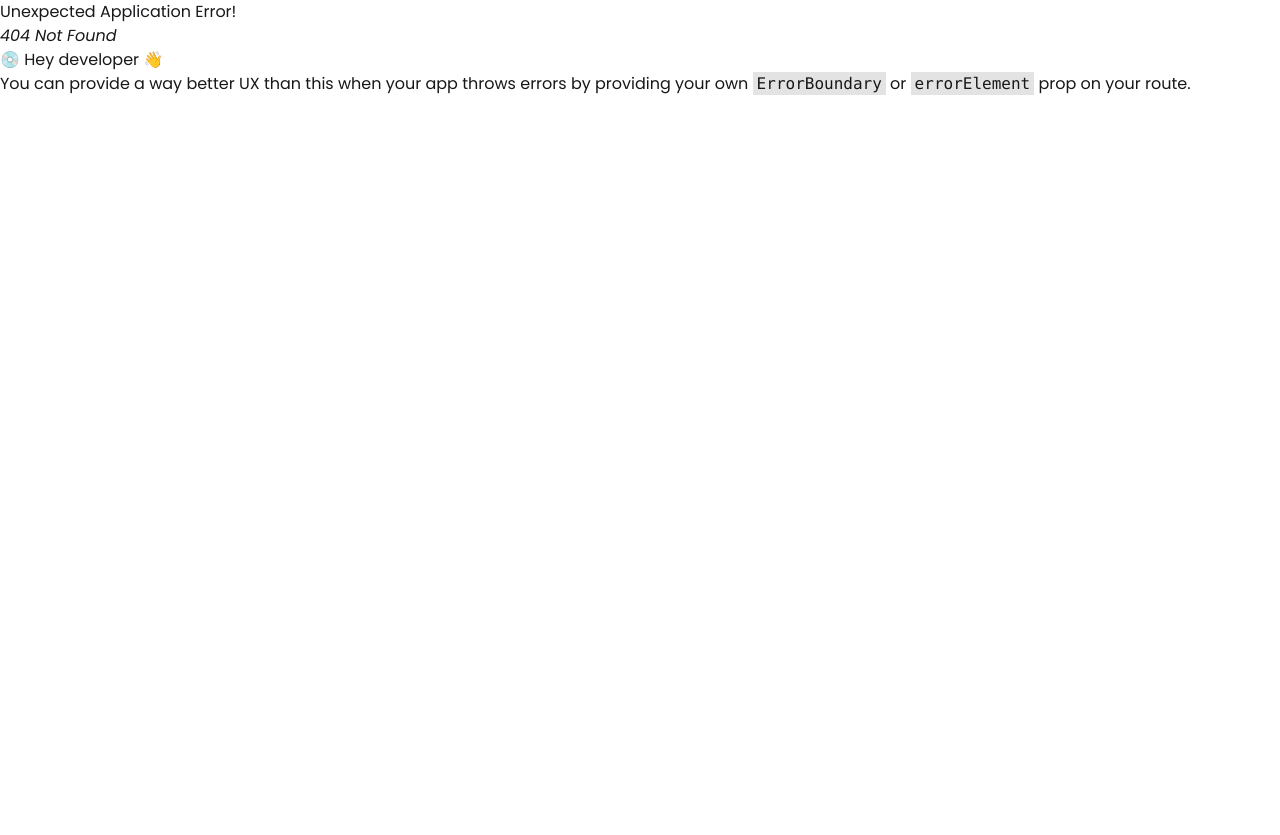
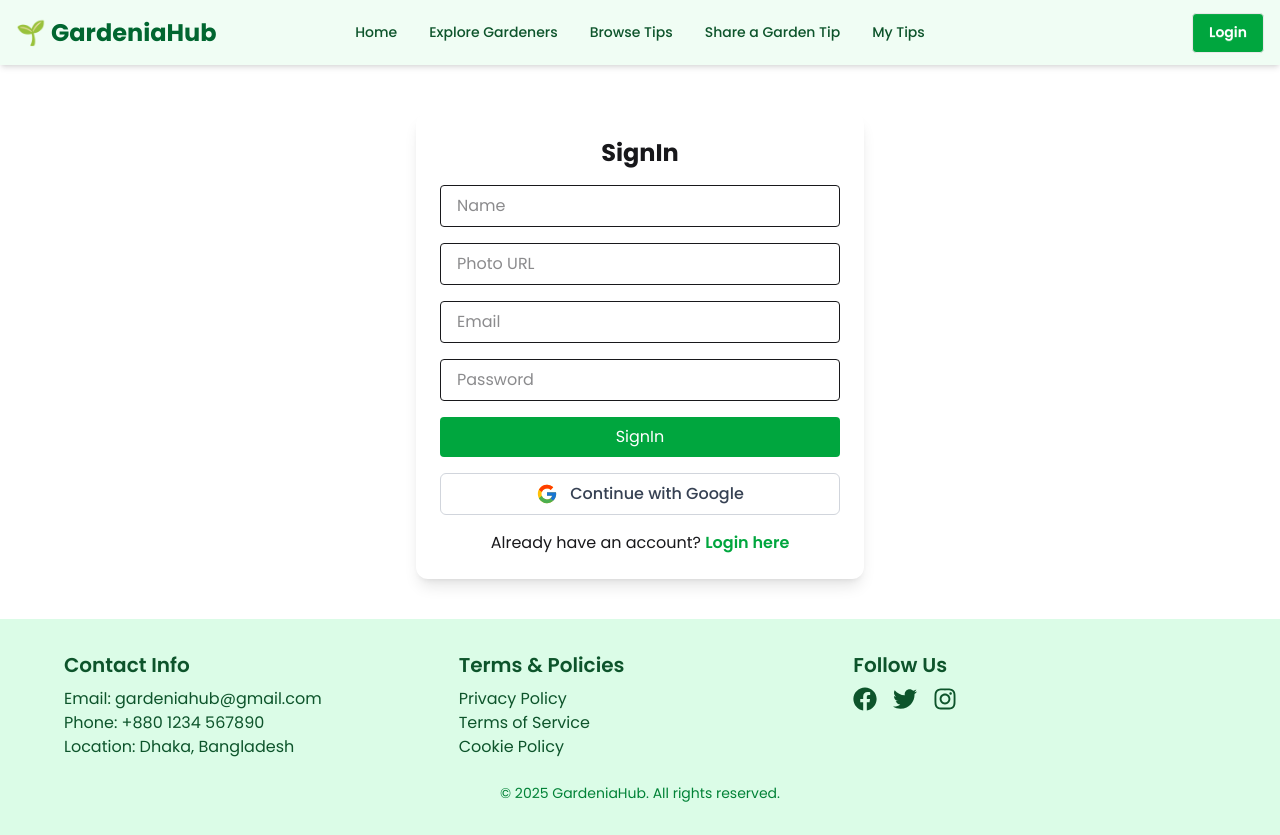
Before and after one commit to fakhrulsipon/GardeniaHub-Client, a React (Vite) app: page /signin in a window 1280 px wide. Before the commit this address had no page. Before the commit the page ends 800 px from the top, so only its background shows below. Built offline with nearby package versions, Linux system fonts and the light colour scheme.

Commit message:
fifth commit

```diff
--- a/package.json
+++ b/package.json
@@ -11,10 +11,12 @@
   },
   "dependencies": {
     "@tailwindcss/vite": "^4.1.7",
+    "firebase": "^11.7.3",
     "react": "^19.1.0",
     "react-dom": "^19.1.0",
     "react-icons": "^5.5.0",
     "react-router": "^7.6.0",
+    "sweetalert2": "^11.21.2",
     "swiper": "^11.2.7",
     "tailwindcss": "^4.1.7"
   },
--- /dev/null
+++ b/src/components/Gardeners.jsx
@@ -0,0 +1,11 @@
+
+
+const Gardeners = () => {
+    return (
+        <div>
+
+        </div>
+    );
+};
+
+export default Gardeners;
--- a/src/components/Nabbar.jsx
+++ b/src/components/Nabbar.jsx
@@ -1,5 +1,5 @@
 
-import { NavLink } from 'react-router';
+import { Link, NavLink } from 'react-router';
 
 const Navbar = () => {
   return (
@@ -35,7 +35,7 @@ const Navbar = () => {
       </div>
 
       <div className="navbar-end">
-        <a className="btn btn-md bg-green-600 text-white hover:bg-green-700">Login</a>
+        <Link to='/login' className="btn btn-md bg-green-600 text-white hover:bg-green-700">Login</Link>
       </div>
     </div>
   );
--- /dev/null
+++ b/src/components/TipsOfTheMonth.jsx
@@ -0,0 +1,32 @@
+const TipsOfTheMonth = () => {
+  const tips = [
+    {
+      title: "Watering Basics",
+      summary: "Water your plants early in the morning to reduce evaporation.",
+    },
+    {
+      title: "Composting 101",
+      summary: "Use kitchen scraps and dry leaves to make rich compost for your garden.",
+    },
+    {
+      title: "Pest Control Naturally",
+      summary: "Try neem oil or introduce ladybugs to control pests without chemicals.",
+    },
+  ];
+
+  return (
+    <section className="my-12 px-6 max-w-5xl mx-auto bg-green-50 rounded-lg p-8 shadow">
+      <h2 className="text-3xl font-bold text-green-700 mb-6 text-center">Gardening Tips of the Month</h2>
+      <ul className="list-disc list-inside space-y-4 text-green-900">
+        {tips.map((tip, idx) => (
+          <li key={idx}>
+            <h3 className="text-xl font-semibold">{tip.title}</h3>
+            <p>{tip.summary}</p>
+          </li>
+        ))}
+      </ul>
+    </section>
+  );
+};
+
+export default TipsOfTheMonth;
--- /dev/null
+++ b/src/firebase/firebase.config.js
@@ -0,0 +1,19 @@
+// Import the functions you need from the SDKs you need
+import { initializeApp } from "firebase/app";
+import { getAuth } from "firebase/auth";
+// TODO: Add SDKs for Firebase products that you want to use
+// https://firebase.google.com/docs/web/setup#available-libraries
+
+// Your web app's Firebase configuration
+const firebaseConfig = {
+  apiKey: "AIzaSyCqJqnGtBik1iKLiKP6ZouZcdb6_eGnGVM",
+  authDomain: "gardeniahub-auth.firebaseapp.com",
+  projectId: "gardeniahub-auth",
+  storageBucket: "gardeniahub-auth.firebasestorage.app",
+  messagingSenderId: "279323210248",
+  appId: "1:279323210248:web:a0e67011a9e16dd0d717bd"
+};
+
+// Initialize Firebase
+const app = initializeApp(firebaseConfig);
+export const auth = getAuth(app);
--- a/src/pages/Home.jsx
+++ b/src/pages/Home.jsx
@@ -1,12 +1,14 @@
-import React from 'react';
+
 import Slider from '../components/Slider';
 import SeasonalPlants from '../components/SeasonalPlants';
+import TipsOfTheMonth from '../components/TipsOfTheMonth';
 
 const Home = () => {
     return (
         <div>
             <Slider></Slider>
             <SeasonalPlants></SeasonalPlants>
+            <TipsOfTheMonth></TipsOfTheMonth>
         </div>
     );
 };
--- /dev/null
+++ b/src/pages/Login.jsx
@@ -0,0 +1,53 @@
+
+import { Link } from 'react-router';
+import { FcGoogle } from "react-icons/fc";
+import { use } from 'react';
+import { AuthContext } from '../provider/AuthProvider';
+
+const Login = () => {
+  const {loginUser} = use(AuthContext)
+
+  const handleLogin = (e) => {
+    e.prventDefault()
+  }
+    return (
+        <div className="max-w-md mx-auto mt-12 p-6 shadow-lg rounded-xl bg-white">
+      <h2 className="text-2xl font-bold mb-4 text-center">Login</h2>
+      <form  className="space-y-4">
+        <input
+          type="email"
+          placeholder="Email"
+          name='email'
+          className="w-full px-4 py-2 border rounded"
+          required
+        />
+        <input
+          type="password"
+          name='password'
+          placeholder="Password"
+          className="w-full px-4 py-2 border rounded"
+          required
+        />
+        <button type="submit" className="w-full bg-green-600 text-white py-2 rounded">
+          Login
+        </button>
+      </form>
+
+     <button
+  className="mt-4 w-full border border-gray-300 rounded-md py-2 px-4 flex items-center justify-center gap-3 hover:bg-gray-100 transition-all duration-200"
+>
+  <FcGoogle size={22} />
+  <span className="font-medium text-gray-700">Continue with Google</span>
+</button>
+
+      <p className="mt-4 text-center">
+        Don’t have an account?{" "}
+        <Link to="/signin" className="text-green-600 font-semibold">
+          Register here
+        </Link>
+      </p>
+    </div>
+    );
+};
+
+export default Login;
--- /dev/null
+++ b/src/pages/SignIn.jsx
@@ -0,0 +1,101 @@
+import { Link } from 'react-router';
+import { FcGoogle } from "react-icons/fc";
+
+import { AuthContext } from '../provider/AuthProvider';
+import { use } from 'react';
+import Swal from 'sweetalert2';
+
+const SignIn = () => {
+  const { signInUser } = use(AuthContext);
+
+  const handleSignIn = (e) => {
+    e.preventDefault();
+    const name = e.target.name.value;
+    const photo = e.target.photo.value;
+    const email = e.target.email.value;
+    const password = e.target.password.value;
+    console.log(name, photo, email, password)
+
+    signInUser(email, password)
+     .then(res => {
+  console.log(res.user);
+  Swal.fire({
+    title: "SignIn Successful!",
+    text: "Welcome back to the Garden Hub 🌿",
+    icon: "success",
+    timer: 3000,
+    timerProgressBar: true,
+    showConfirmButton: false
+  });
+})
+      .catch(error => {
+        Swal.fire({
+          title: 'Error!',
+          text: error.message,
+          icon: 'error',
+          timer: 3000,
+          timerProgressBar: true,
+          showConfirmButton: false
+        });
+      });
+
+
+  }
+  return (
+    <div className="max-w-md mx-auto mt-12 p-6 shadow-lg rounded-xl bg-white">
+      <h2 className="text-2xl font-bold mb-4 text-center">SignIn</h2>
+      <form onSubmit={handleSignIn} className="space-y-4">
+        <input
+          type="text"
+          placeholder="Name"
+          name='name'
+          className="w-full px-4 py-2 border rounded"
+          required
+        />
+
+        <input
+          type="text"
+          placeholder="Photo URL"
+          name='photo'
+          className="w-full px-4 py-2 border rounded"
+          required
+        />
+
+        <input
+          type="email"
+          placeholder="Email"
+          name='email'
+          className="w-full px-4 py-2 border rounded"
+          required
+        />
+
+        <input
+          type="password"
+          name='password'
+          placeholder="Password"
+          className="w-full px-4 py-2 border rounded"
+          required
+        />
+        <button type="submit" className="w-full bg-green-600 text-white py-2 rounded">
+          SignIn
+        </button>
+      </form>
+
+      <button
+        className="mt-4 w-full border border-gray-300 rounded-md py-2 px-4 flex items-center justify-center gap-3 hover:bg-gray-100 transition-all duration-200"
+      >
+        <FcGoogle size={22} />
+        <span className="font-medium text-gray-700">Continue with Google</span>
+      </button>
+
+      <p className="mt-4 text-center">
+        Already have an account?{" "}
+        <Link to="/login" className="text-green-600 font-semibold">
+          Login here
+        </Link>
+      </p>
+    </div>
+  );
+};
+
+export default SignIn;
--- /dev/null
+++ b/src/provider/AuthProvider.jsx
@@ -0,0 +1,29 @@
+import { createUserWithEmailAndPassword, signInWithEmailAndPassword } from 'firebase/auth';
+import React, { createContext } from 'react';
+import { auth } from '../firebase/firebase.config';
+
+
+export const AuthContext = createContext();
+
+const AuthProvider = ({children}) => {
+
+    const signInUser = (email, password) => {
+        return createUserWithEmailAndPassword(auth, email, password)
+    }
+
+    const loginUser = (email, password) => {
+        return signInWithEmailAndPassword(auth, email, password)
+    }
+
+    const userInfo = {
+        signInUser,
+        loginUser
+    }
+    return (
+        <AuthContext value={userInfo}>
+         {children}
+        </AuthContext>
+    );
+};
+
+export default AuthProvider;
```
Also changed, not shown: src/main.jsx (+14 -1 lines), 1 other file (tests, documents, lock files or other folders).
